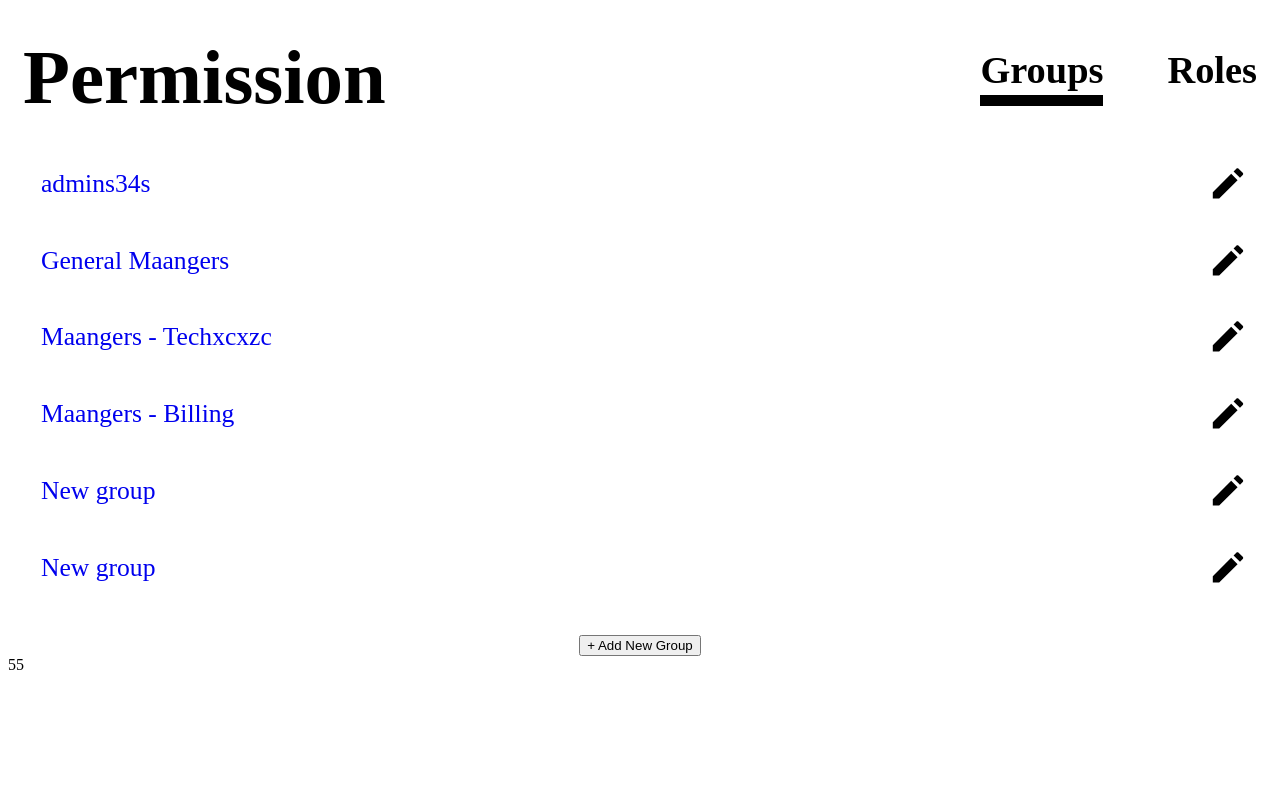
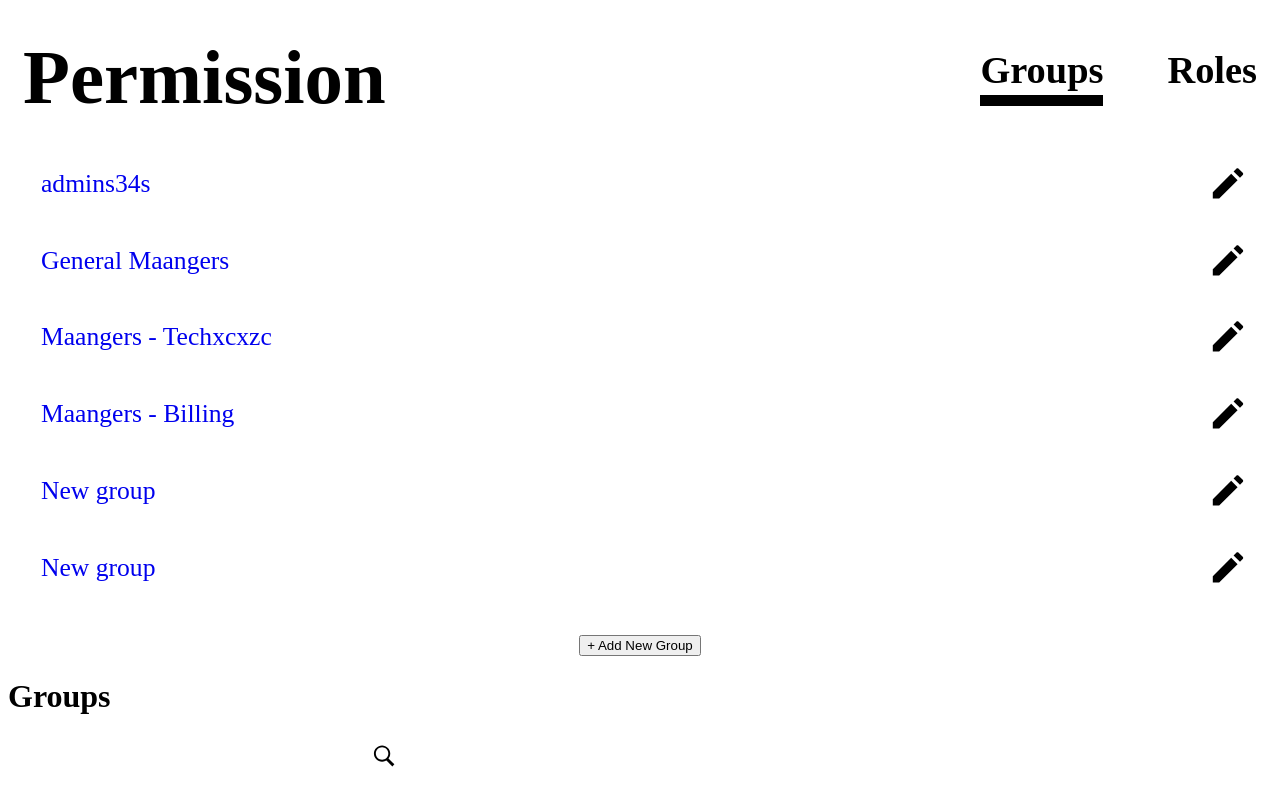
Before and after one commit to obronov/media, a Nuxt app in the folder app/: page / in a window 1280 px wide. Built offline with nearby package versions, Linux system fonts and the light colour scheme; data requests are answered from the project's data file; what vue-ultimate-skeleton-cards would draw is missing.

Commit message:
added search

```diff
--- a/app/assets/scss/styles.scss
+++ b/app/assets/scss/styles.scss
@@ -108,8 +108,9 @@ a {
   margin: 1em auto;
 }
 .page__main{
-  background: var(--gray);
+  background: var(--white);
   border-left: .3em solid var(--black);
+  padding: 0 0 0 2em;
 }
 .btn{
   font-size: 1.6em;
@@ -130,3 +131,18 @@ a {
     color: var(--black);
   }
 }
+h1{
+  font-size: 3em;
+  line-height: 110%;
+  margin: 0;
+
+}
+.page-header{
+  border-bottom: 0.3em solid var(--black);
+  padding: 1em 0;
+  display: grid;
+  grid-template-columns: 1fr auto auto;
+  grid-gap: 0 2em;
+  align-items: center;
+  justify-content: space-between;
+}
--- a/app/components/AppButton.vue
+++ b/app/components/AppButton.vue
@@ -1,5 +1,5 @@
 <template>
-  <button class="btn" type='button' @click="$emit('click')">
+  <button class="btn" type='button' @click="$emit('click')" :title="title">
     +
     <slot></slot>
   </button>
@@ -8,7 +8,9 @@
 <script>
 
 export default {
-
+  props:{
+    title: String
+  }
 }
 
 </script>
--- a/app/components/Groups.vue
+++ b/app/components/Groups.vue
@@ -5,7 +5,7 @@
     @editItem="editItem($event)"
     />
     <div class="btn-add-groups">
-      <AppButton @click="$emit('click')">Add New Group</AppButton>
+      <AppButton @click="$emit('click')" :title="'Add New Group'">Add New Group</AppButton>
     </div>
   </div>
 </template>
--- a/app/components/GroupsListItem.vue
+++ b/app/components/GroupsListItem.vue
@@ -66,16 +66,16 @@ export default {
   grid-template-columns: 1fr auto;
   grid-gap: 0 1em;
   padding: 1em 2em;
-  background: var(--white);
+  background: var(--gray);
   border: .3em solid var(--gray);
   margin: 0 -.4em .4em 0;
   &.item-group_isActive{
     position: relative;
     border: .3em solid var(--black);
-    border-right: .3em solid var(--gray);
-    background: var(--gray);
+    border-right: .3em solid var(--white);
+    background: var(--white);
     & .item-group__name{
-      color: var(--white);
+      color: var(--black);
     }
   }
   &.item-group_edit:not(.item-group_isActive) .item-group__name{
--- /dev/null
+++ b/app/components/Search.vue
@@ -0,0 +1,94 @@
+<template>
+  <form class="search" method="POST" action="/">
+    <input type="text" class="search-input" v-model="prompt" @input="$emit('getPrompt', prompt)">
+    <button class="search-btn" type="button" title="search" @click="$emit('getResultSearch', prompt)">
+      <svg fill="#000000" xmlns="http://www.w3.org/2000/svg"  viewBox="0 0 50 50" width="50px" height="50px">
+      <path d="M21,3C11.6,3,4,10.6,4,20s7.6,17,17,17s17-7.6,17-17S30.4,3,21,3z M21,33c-7.2,0-13-5.8-13-13c0-7.2,5.8-13,13-13c7.2,0,13,5.8,13,13C34,27.2,28.2,33,21,33z"/>
+      <path fill="none" stroke="#000000" stroke-miterlimit="10" stroke-width="6" d="M31.2 31.2L44.5 44.5"/>
+    </svg>
+    </button>
+    <ul class="search-prompt" v-if="!isEmptyArr(promptList)">
+      <li class="search-prompt__item" v-for="(item, index) in promptList" :key="index">
+        <label class="search-prompt__label">
+          <span>{{item.name}}</span>
+          <input type="radio" :value="item.name" @change="useHint(item.name)">
+        </label>
+      </li>
+    </ul>
+  </form>
+</template>
+
+<script>
+import global from "~/mixins/global";
+export default {
+  mixins: [global],
+  props:{
+    promptList: Array
+  },
+  data(){
+    return{
+      prompt: ''
+    }
+  },
+  methods:{
+    useHint(value){
+      this.prompt = value;
+      this.$emit('clearPrompt')
+    }
+  }
+}
+
+</script>
+
+<style lang='scss' scoped>
+.search{
+  display: inline-grid;
+  grid-template-columns: 1fr auto;
+  grid-gap: 0 .5em;
+  font-size: 1rem;
+  border: 0.3em solid var(--black);
+  border-radius: 1em;
+  align-items: center;
+  padding: 0 0 0 1em;
+  position: relative;
+}
+.search-btn{
+  border: none;
+  background: none;
+  font-size: 1em;
+  width: 2.5em;
+  height: 2.5em;
+  padding: 0 .5em;
+  & svg{
+    display: block;
+    width: 100%;
+    height: 100%;
+  }
+}
+.search-input{
+  font-size: 1.6em;
+  line-height: 1;
+  border: none;
+  padding: 0;
+}
+.search-prompt{
+  position: absolute;
+  top: 100%;
+  left: 0;
+  width: 100%;
+  padding: 0;
+  margin: 0;
+  list-style: none;
+  background: var(--white);
+  border: 0.3em solid var(--black);
+}
+.search-prompt__label{
+  font-size: 1.6em;
+  line-height: 1;
+  padding: .5em;
+  display: block;
+  &:hover{
+    background: var(--gray);
+  }
+}
+</style>
--- a/app/db.json
+++ b/app/db.json
@@ -9,13 +9,25 @@
     {
       "id": 2,
       "group_id": 1,
-      "name": "name 2",
+      "name": "имя 2",
       "hashtags": "billing"
     },
     {
       "id": 3,
       "group_id": 1,
       "name": "name 3",
+      "hashtags": "God mode"
+    },
+    {
+      "id": 4,
+      "group_id": 1,
+      "name": "name 4",
+      "hashtags": "God mode"
+    },
+    {
+      "id": 5,
+      "group_id": 1,
+      "name": "media 3",
       "hashtags": "God mode"
     }
   ],
--- a/app/pages/index.vue
+++ b/app/pages/index.vue
@@ -10,7 +10,16 @@
       />
     </aside>
     <main class="page__main">
-55
+      <header class="page-header">
+        <h1 class="page-title">Groups</h1>
+        <Search
+        @getPrompt="getPrompt($event)"
+        @getResultSearch="getResultSearch($event)"
+        :promptList="promptList"
+        @clearPrompt="promptList = null"
+        />
+      </header>
+      {{rolesList}}
     </main>
   </div>
 </template>
@@ -21,7 +30,8 @@ export default {
   mixins: [global],
   data(){
     return{
-
+      rolesList: null,
+      promptList: null,
       groupsList: null
     }
   },
@@ -32,6 +42,22 @@ export default {
     this.$store.commit('setShowSkeleton', false);
   },
   methods:{
+    async getResultSearch(text){
+
+      this.rolesList =  await this.fetchData(process.env.fakeUrl + `roles?q=${text}`);
+
+    },
+    async getPrompt(text){
+
+      if(text.length > 2){
+        this.promptList =  await this.fetchData(process.env.fakeUrl + `roles?q=${text}`);
+
+        console.log('promptList.length', this.promptList.length)
+        console.log('promptList', this.promptList)
+      }else{
+        this.promptList = null;
+      }
+    },
     async editGroup(item){
       let data = {
         "id": item.id,
```
